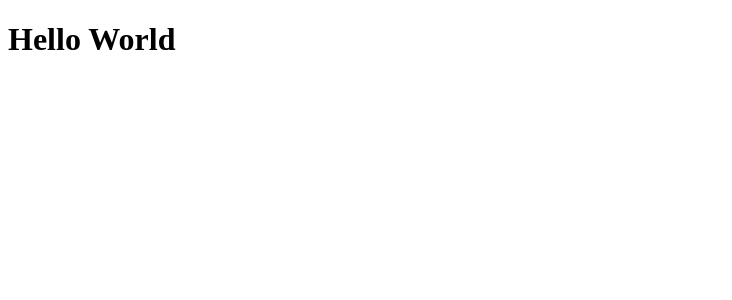
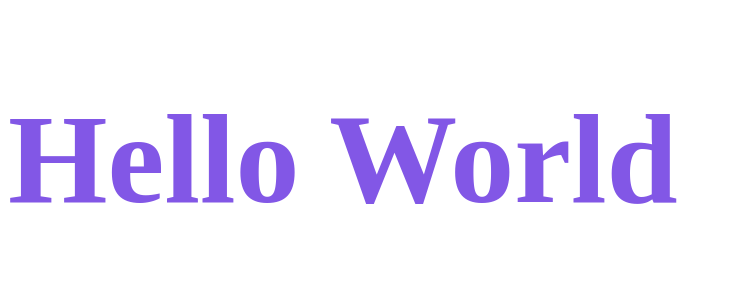
Before and after one commit to deywersonp/dtmoney, a React (Create React App) app: page / in a window 1280 px wide. Shown: the top 300 px of the page, without its empty margins (0-732 px from the left). Built offline with nearby package versions, Linux system fonts and the light colour scheme.

Commit message:
added styled-components

```diff
--- a/package.json
+++ b/package.json
@@ -6,6 +6,7 @@
     "react": "^17.0.2",
     "react-dom": "^17.0.2",
     "react-scripts": "5.0.0",
+    "styled-components": "^5.3.5",
     "web-vitals": "^2.1.0"
   },
   "devDependencies": {
@@ -16,6 +17,7 @@
     "@types/node": "^16.7.13",
     "@types/react": "^17.0.20",
     "@types/react-dom": "^17.0.9",
+    "@types/styled-components": "^5.1.24",
     "typescript": "^4.4.2"
   },
   "scripts": {
--- a/src/App.tsx
+++ b/src/App.tsx
@@ -1,7 +1,14 @@
+import styled from 'styled-components';
+
+const Title = styled.h1`
+  font-size: 64px;
+  color: #8257e6;
+`
+
 export function App() {
   return (
-    <div className="App">
+    <Title>
       <h1>Hello World</h1>
-    </div>
+    </Title>
   );
 }
```
Also changed, not shown: 1 other file (tests, documents, lock files or other folders).
